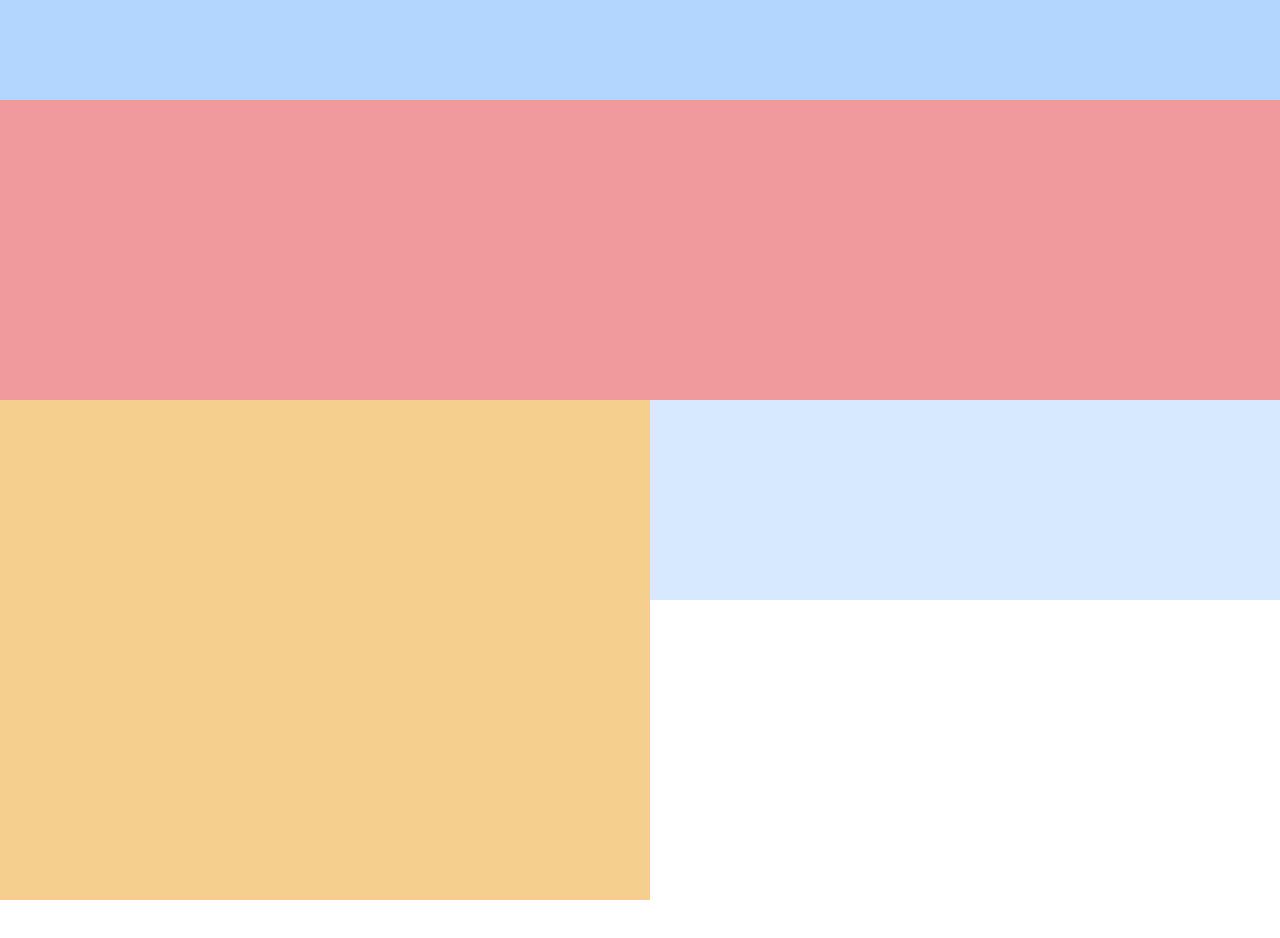
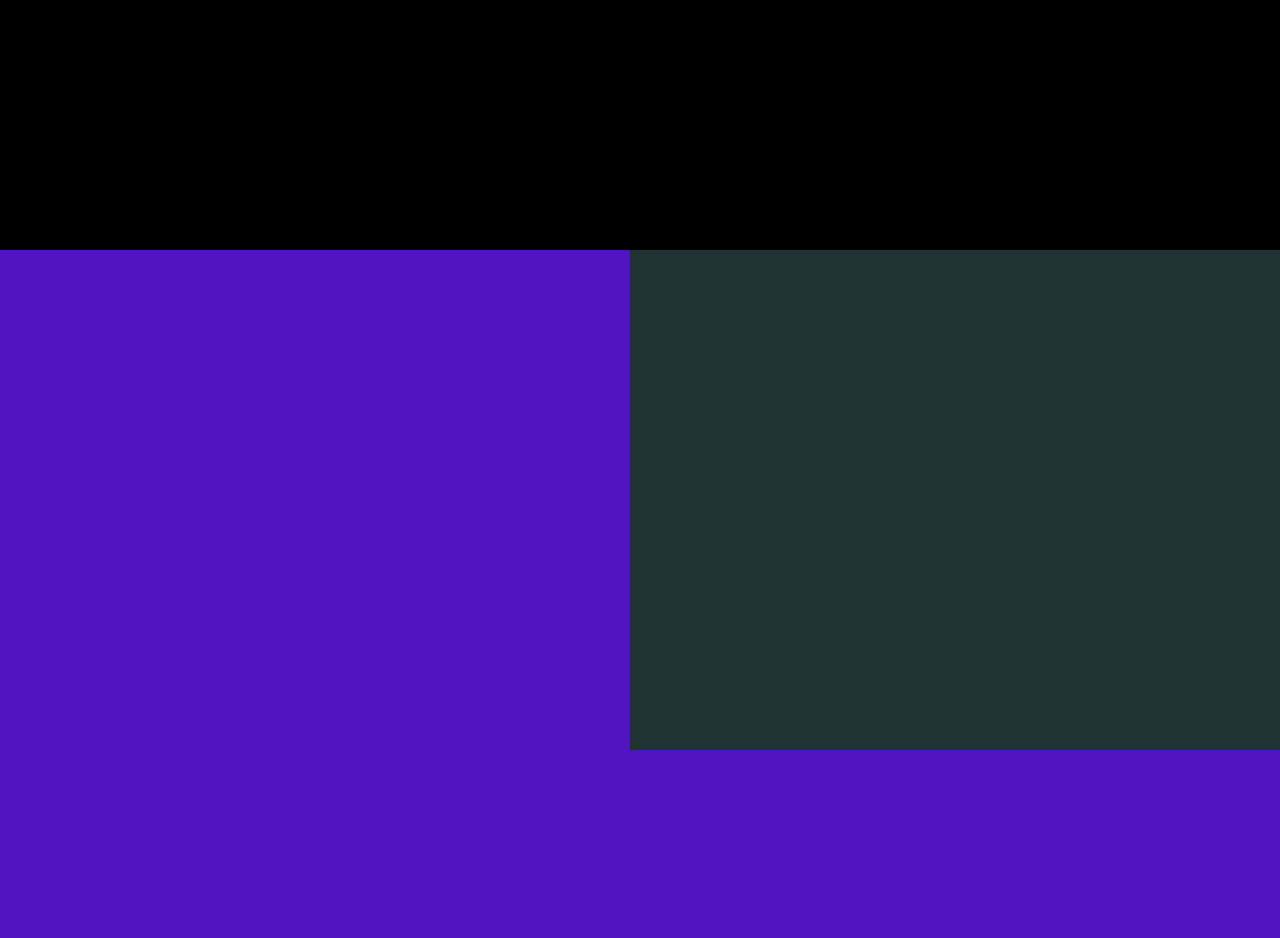
Before and after one commit to Jgreen42/frontend-project, a website: page public/index.html in a window 1280 px wide. Before the commit the page ends 900 px from the top, so only its background shows below. Drawn offline with Linux system fonts and the light colour scheme.

Commit message:
simple layout edit moving on to UI and flex box features

```diff
--- a/public/index.html
+++ b/public/index.html
@@ -12,13 +12,8 @@
     <link rel='stylesheet' href='styles.css'/>
   </head>
   <body>
-    <div class='page'>
-      <div id="ascii-gallery" class="ascii-default-style"></div>
-      <script type="text/javascript">
-           var ascii_text="ASCII-ART";
-           var ascii_style="3-d";
       </script>
-      <script type="text/javascript" src="https://textart.io/gadgets/ascii.figlet.js"></script>
+
       <div class='menu'></div>
 
 
--- a/public/styles.css
+++ b/public/styles.css
@@ -5,7 +5,7 @@
     box-sizing: border-box;
   }
   .content {
-    float: left;                  /* Add this */
+  float: right;           /* Add this */
     width: 650px;
     height: 500px;
     background-color: #F5CF8E;
@@ -13,20 +13,20 @@
 
   .menu {
     height: 100px;
-    background-color: #B2D6FF;    /* Medium blue */
+    background-color:#000000
   }
 
   .sidebar {
-    height: 300px;
-    background-color: #F09A9D;    /* Red */
+    height: 150px;
+    background-color: #000000;    /* Red */
   }
 
   .content {
     height: 500px;
-    background-color: #F5CF8E;    /* Yellow */
+    background-color: rgb(31, 51, 51);
   }
 
   .footer {
-    height: 200px;
-    background-color: #D6E9FE;    /* Light blue */
+    height:1000px;
+    background-color: #5015be;    /* Light blue */
   }
```
Also changed, not shown: db/images.js (added).
